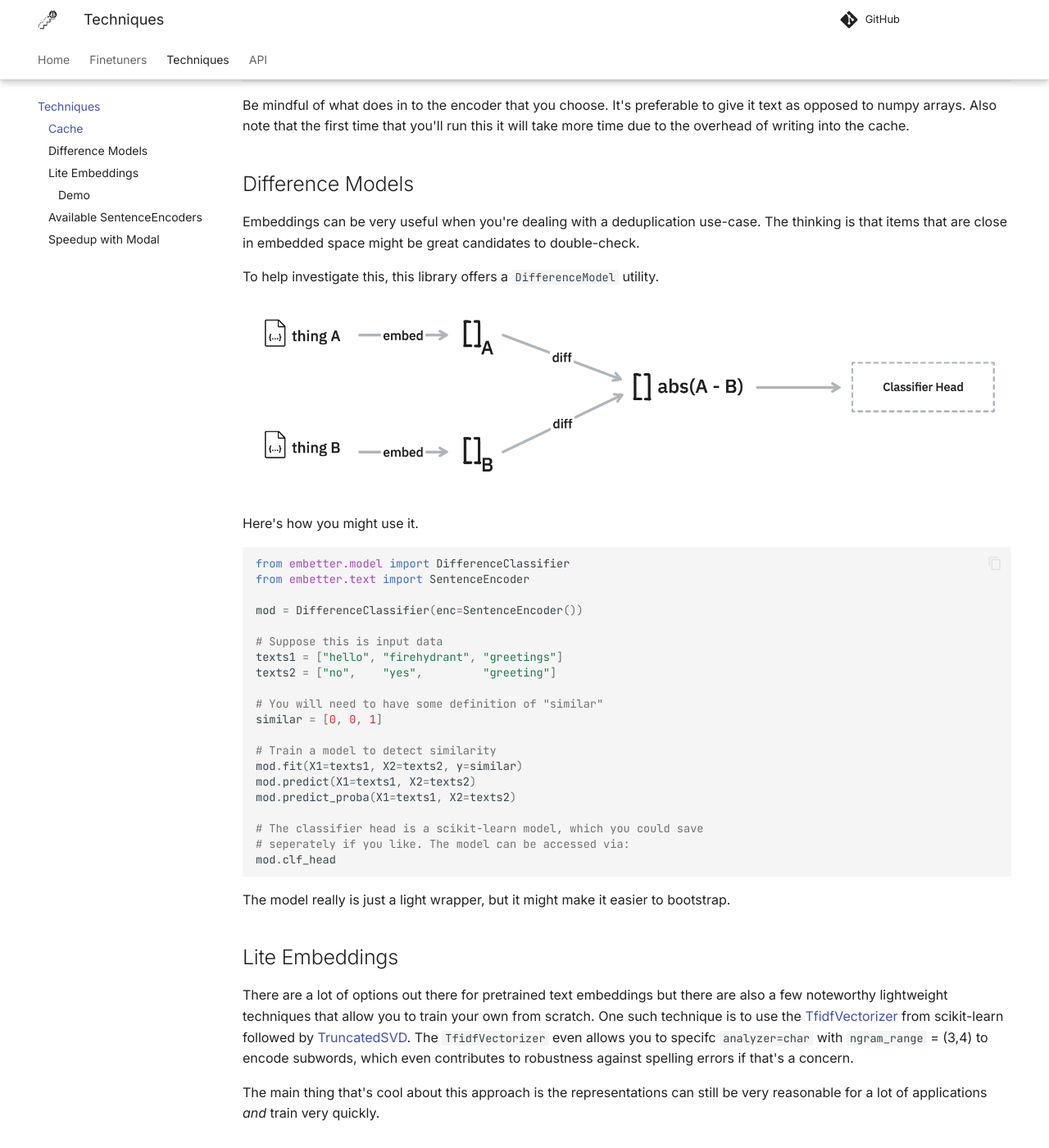
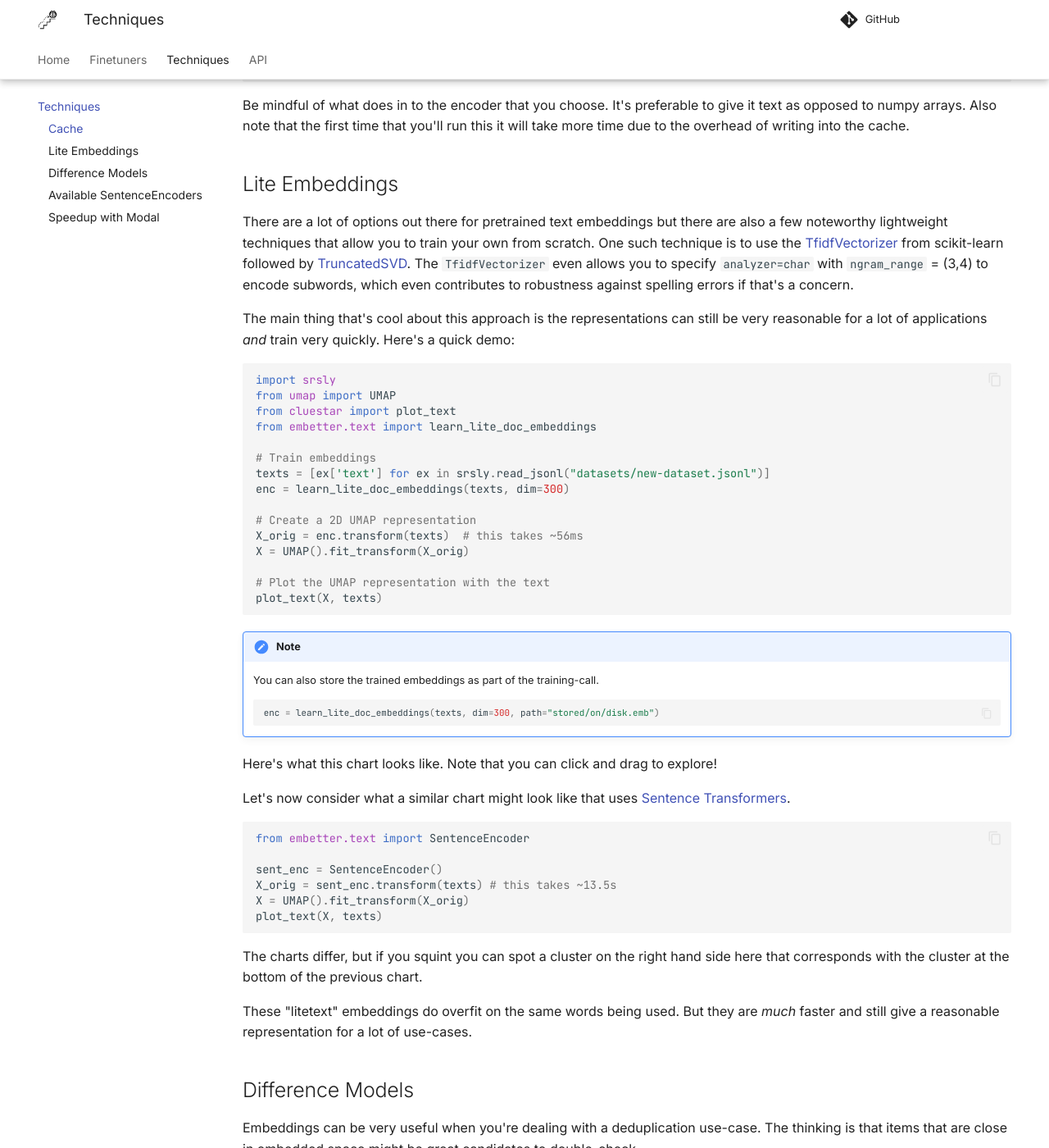
Before and after one commit to koaning/embetter, an MkDocs documentation site: the page built from docs/applications.md, in a window 1280 px wide and 1400 px high, scrolled down 822 px. Shown: the whole window at 82% size. Built offline with MkDocs 1.6.1 and Material for MkDocs 9.7.7, drawn with Linux system fonts in a browser that asks for light colours; a script that is not in the unit is left out; comment, search, counter and statistics services are not loaded; some of the changed text lies outside the part shown.

Commit message:
final-touch

````diff
--- a/docs/applications.md
+++ b/docs/applications.md
@@ -43,6 +43,68 @@ Be mindful of what does in to the encoder that you choose. It's preferable to gi
 text as opposed to numpy arrays. Also note that the first time that you'll run this
 it will take more time due to the overhead of writing into the cache.
 
+## Lite Embeddings
+
+There are a lot of options out there for pretrained text embeddings but there are also a few noteworthy lightweight techniques that allow you to train your own from scratch. One such technique is to use the [TfidfVectorizer](https://scikit-learn.org/stable/modules/generated/sklearn.feature_extraction.text.TfidfVectorizer.html)
+from scikit-learn followed by [TruncatedSVD](https://scikit-learn.org/stable/modules/generated/sklearn.decomposition.TruncatedSVD.html). The `TfidfVectorizer` even allows
+you to specify `analyzer=char` with `ngram_range` = (3,4) to encode subwords, which even contributes to robustness against spelling errors if that's a concern.
+
+The main thing that's cool about this approach is the representations can still be very reasonable for a lot of applications _and_ train very quickly. Here's a quick demo:
+
+```python
+import srsly
+from umap import UMAP
+from cluestar import plot_text
+from embetter.text import learn_lite_doc_embeddings
+
+# Train embeddings
+texts = [ex['text'] for ex in srsly.read_jsonl("datasets/new-dataset.jsonl")]
+enc = learn_lite_doc_embeddings(texts, dim=300)
+
+# Create a 2D UMAP representation
+X_orig = enc.transform(texts)  # this takes ~56ms
+X = UMAP().fit_transform(X_orig)
+
+# Plot the UMAP representation with the text
+plot_text(X, texts)
+```
+
+!!! Note
+
+    You can also store the trained embeddings as part of the training-call.
+
+    ```python
+    enc = learn_lite_doc_embeddings(texts, dim=300, path="stored/on/disk.emb")
+    ```
+
+<script src="https://cdn.jsdelivr.net/npm/vega@5"></script>
+<script src="https://cdn.jsdelivr.net/npm/vega-lite@5"></script>
+<script src="https://cdn.jsdelivr.net/npm/vega-embed@6"></script>
+<script src="https://cdn.jsdelivr.net/gh/koaning/justcharts/justcharts.js"></script>
+
+Here's what this chart looks like. Note that you can click and drag to explore!
+
+<vegachart schema-url="../vegalite/lite_embed1.json"></vegachart>
+
+Let's now consider what a similar chart might look like that uses [Sentence Transformers](https://sbert.net).
+
+```python
+from embetter.text import SentenceEncoder
+
+sent_enc = SentenceEncoder()
+X_orig = sent_enc.transform(texts) # this takes ~13.5s
+X = UMAP().fit_transform(X_orig)
+plot_text(X, texts)
+```
+
+<vegachart schema-url="../vegalite/lite_embed2.json"></vegachart>
+
+The charts differ, but if you squint you can spot a cluster on the right hand side here that
+corresponds with the cluster at the bottom of the previous chart.
+
+These "litetext" embeddings do overfit on the same words being used. But they are _much_ faster
+and still give a reasonable representation for a lot of use-cases.
+
 ## Difference Models
 
 Embeddings can be very useful when you're dealing with a deduplication use-case. The thinking
@@ -78,60 +140,6 @@ mod.clf_head
 ```
 
 The model really is just a light wrapper, but it might make it easier to bootstrap.
-
-## Lite Embeddings
-
-There are a lot of options out there for pretrained text embeddings but there are also a few noteworthy lightweight techniques that allow you to train your own from scratch. One such technique is to use the [TfidfVectorizer](https://scikit-learn.org/stable/modules/generated/sklearn.feature_extraction.text.TfidfVectorizer.html)
-from scikit-learn followed by [TruncatedSVD](https://scikit-learn.org/stable/modules/generated/sklearn.decomposition.TruncatedSVD.html). The `TfidfVectorizer` even allows
-you to specifc `analyzer=char` with `ngram_range` = (3,4) to encode subwords, which even contributes to robustness against spelling errors if that's a concern.
-
-The main thing that's cool about this approach is the representations can still be very reasonable for a lot of applications _and_ train very quickly.
-
-### Demo
-
-```python
-import srsly
-from umap import UMAP
-from cluestar import plot_text
-from embetter.text import learn_lite_doc_embeddings
-
-# Train embeddings and create a 2D UMAP representation
-texts = [ex['text'] for ex in srsly.read_jsonl("datasets/new-dataset.jsonl")]
-enc = learn_lite_doc_embeddings(texts, dim=300)
-X_orig = enc.transform(texts)  # this takes ~56ms
-X = UMAP().fit_transform(X_orig)
-
-# Plot the UMAP representation with the text
-plot_text(X, texts)
-```
-
-<script src="https://cdn.jsdelivr.net/npm/vega@5"></script>
-<script src="https://cdn.jsdelivr.net/npm/vega-lite@5"></script>
-<script src="https://cdn.jsdelivr.net/npm/vega-embed@6"></script>
-<script src="https://cdn.jsdelivr.net/gh/koaning/justcharts/justcharts.js"></script>
-
-Here's what this chart looks like. Note that you can click and drag to explore!
-
-<vegachart schema-url="../vegalite/lite_embed1.json"></vegachart>
-
-Let's now consider what a similar chart might look like that uses [Sentence Transformers](https://sbert.net).
-
-```python
-from embetter.text import SentenceEncoder
-
-sent_enc = SentenceEncoder()
-X_orig = sent_enc.transform(texts) # this takes ~13.5s
-X = UMAP().fit_transform(X_orig)
-plot_text(X, texts)
-```
-
-<vegachart schema-url="../vegalite/lite_embed2.json"></vegachart>
-
-The charts differ, but if you squint you can spot a cluster on the right hand side here that
-corresponds with the cluster at the bottom of the previous chart.
-
-These "litetext" embeddings do overfit on the same words being used. But they are _much_ faster
-and still give a reasonable representation for a lot of use-cases.
 
 ## Available `SentenceEncoder`s
 
--- a/mkdocs.yml
+++ b/mkdocs.yml
@@ -49,3 +49,4 @@ markdown_extensions:
   - pymdownx.superfences
   - attr_list
   - md_in_html
+  - admonition
--- a/setup.py
+++ b/setup.py
@@ -54,9 +54,9 @@ dev_packages = all_packages + docs_packages + test_packages
 
 setup(
     name="embetter",
-    version="0.5.2",
+    version="0.5.3",
     author="Vincent D. Warmerdam",
-    packages=find_packages(exclude=["notebooks", "docs"]),
+    packages=find_packages(exclude=["notebooks", "docs", "datasets"]),
     description="Just a bunch of useful embeddings to get started quickly.",
     long_description=pathlib.Path("README.md").read_text(),
     long_description_content_type="text/markdown",
````
